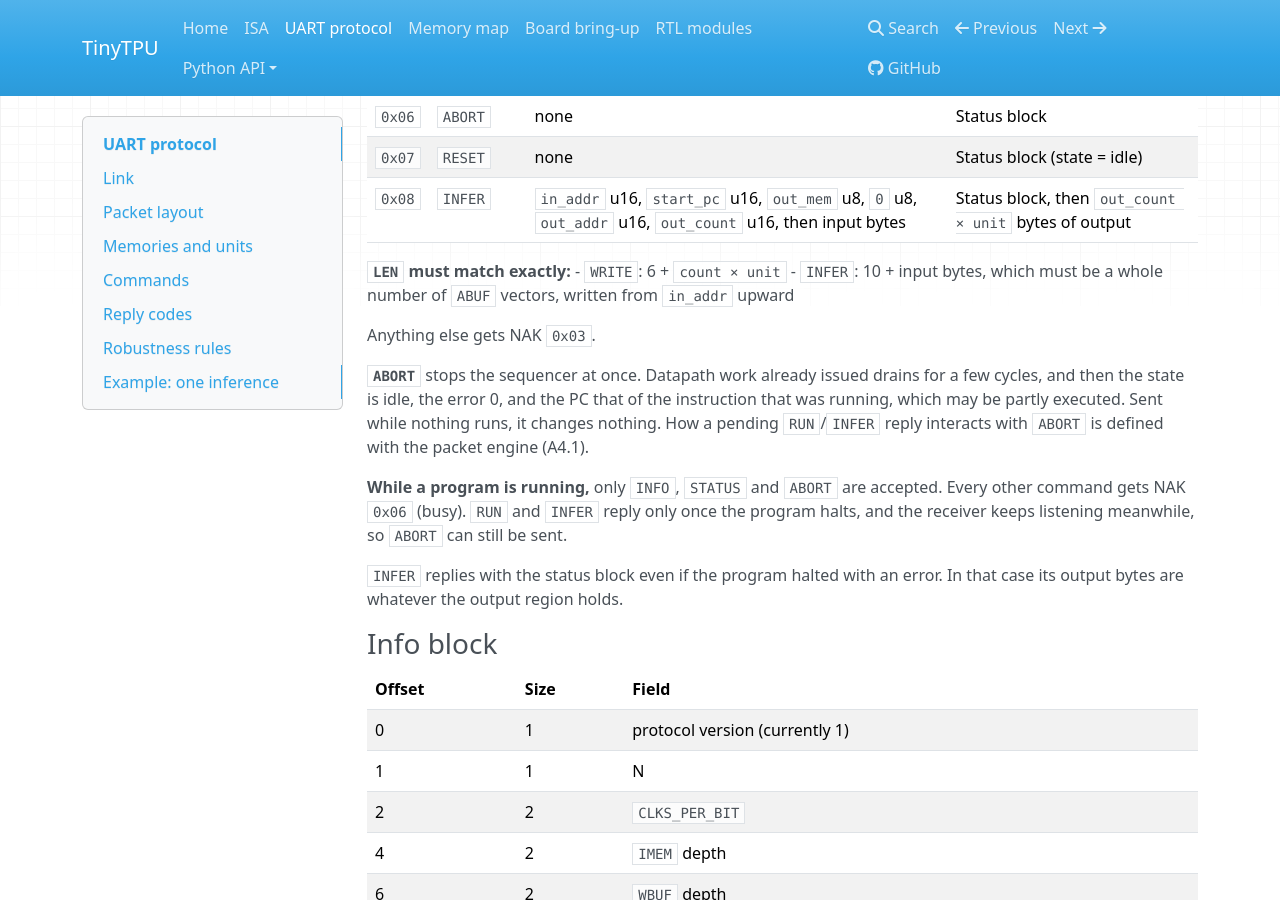
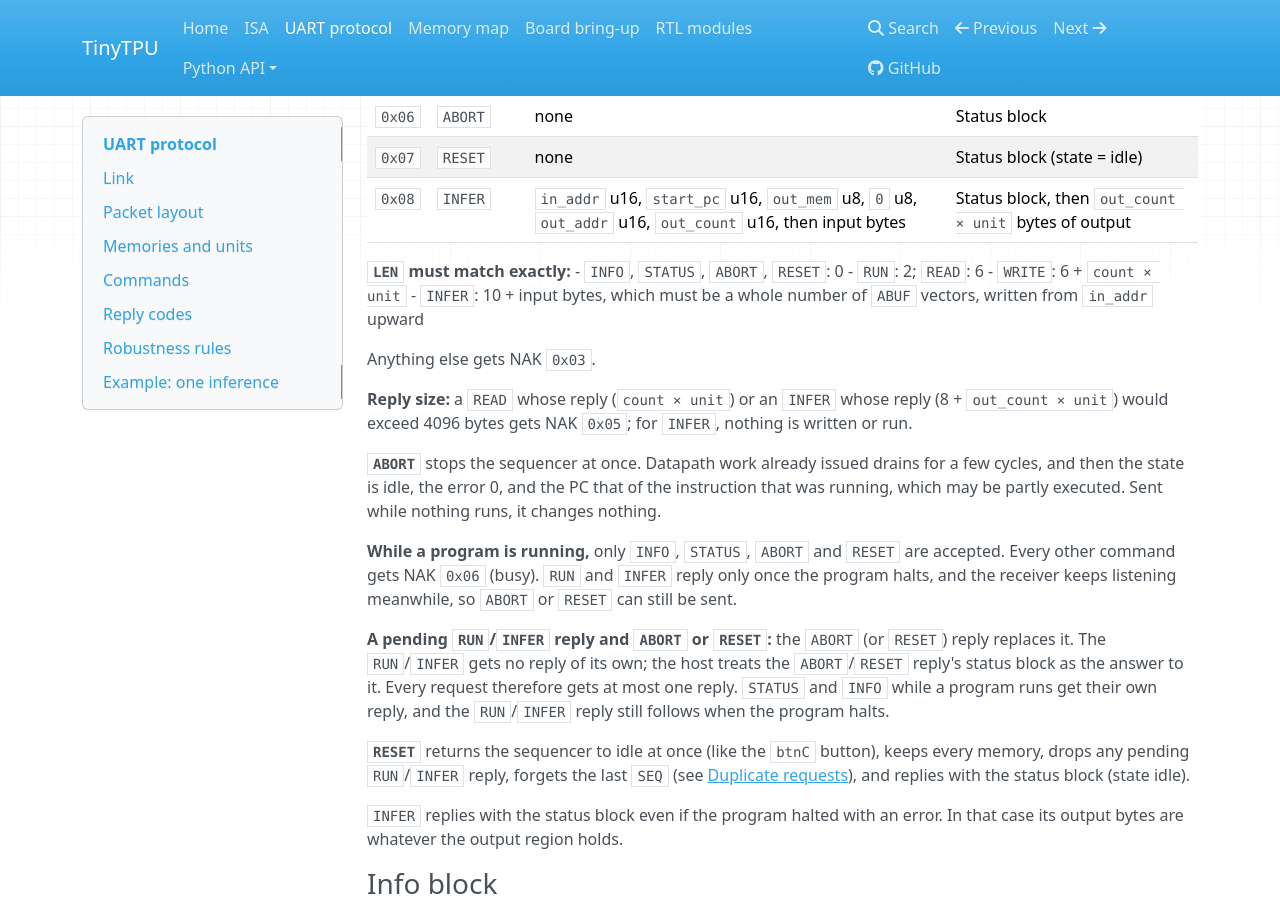
Before and after one commit to Gnchapman24/TinyTPU, an MkDocs documentation site: the page built from docs/uart_protocol.md, in a window 1280 px wide and 900 px high, scrolled down 2083 px. Built offline with MkDocs 1.6.1, drawn with Linux system fonts in a browser that asks for light colours; nearby versions of some CDN libraries; some of the changed text lies outside the part shown.

Commit message:
Decide the open protocol points for the packet engine (A4.1)
docs/uart_protocol.md, docs/isa.md, AGENTS.md:
- An ABORT or RESET reply replaces a pending RUN/INFER reply: every
  request gets at most one reply.
- RESET is accepted while a program runs (as the ISA table said); it
  drops a pending reply and forgets the last SEQ.
- A READ / INFER reply over 4096 bytes is NAK 0x05.
- A PTAB entry with non-zero reserved bits is not written and turns the
  reply into NAK 0x05 (earlier entries may be written).
- A duplicate RUN/INFER while its program runs re-arms the pending
  reply instead of replying at once.
- NAK priority: CRC, unknown, too long, length, duplicate rule, busy,
  argument. Exact LEN per command. Only WRITE/RUN/INFER/ABORT update
  the remembered SEQ.

Co-Authored-By: Claude Opus 5.5 <noreply@anthropic.com>

```diff
--- a/docs/uart_protocol.md
+++ b/docs/uart_protocol.md
@@ -64,14 +64,22 @@ Addresses and counts are in units, never bytes. Each memory's depth is reported
 | `0x08` | `INFER` | `in_addr` u16, `start_pc` u16, `out_mem` u8, `0` u8, `out_addr` u16, `out_count` u16, then input bytes | Status block, then `out_count × unit` bytes of output |
 
 **`LEN` must match exactly:**
+- `INFO`, `STATUS`, `ABORT`, `RESET`: 0
+- `RUN`: 2; `READ`: 6
 - `WRITE`: 6 + `count × unit`
 - `INFER`: 10 + input bytes, which must be a whole number of `ABUF` vectors, written from `in_addr` upward
 
 Anything else gets NAK `0x03`.
 
-**`ABORT`** stops the sequencer at once. Datapath work already issued drains for a few cycles, and then the state is idle, the error 0, and the PC that of the instruction that was running, which may be partly executed. Sent while nothing runs, it changes nothing. How a pending `RUN`/`INFER` reply interacts with `ABORT` is defined with the packet engine (A4.1).
+**Reply size:** a `READ` whose reply (`count × unit`) or an `INFER` whose reply (8 + `out_count × unit`) would exceed 4096 bytes gets NAK `0x05`; for `INFER`, nothing is written or run.
 
-**While a program is running,** only `INFO`, `STATUS` and `ABORT` are accepted. Every other command gets NAK `0x06` (busy). `RUN` and `INFER` reply only once the program halts, and the receiver keeps listening meanwhile, so `ABORT` can still be sent.
+**`ABORT`** stops the sequencer at once. Datapath work already issued drains for a few cycles, and then the state is idle, the error 0, and the PC that of the instruction that was running, which may be partly executed. Sent while nothing runs, it changes nothing.
+
+**While a program is running,** only `INFO`, `STATUS`, `ABORT` and `RESET` are accepted. Every other command gets NAK `0x06` (busy). `RUN` and `INFER` reply only once the program halts, and the receiver keeps listening meanwhile, so `ABORT` or `RESET` can still be sent.
+
+**A pending `RUN`/`INFER` reply and `ABORT` or `RESET`:** the `ABORT` (or `RESET`) reply replaces it. The `RUN`/`INFER` gets no reply of its own; the host treats the `ABORT`/`RESET` reply's status block as the answer to it. Every request therefore gets at most one reply. `STATUS` and `INFO` while a program runs get their own reply, and the `RUN`/`INFER` reply still follows when the program halts.
+
+**`RESET`** returns the sequencer to idle at once (like the `btnC` button), keeps every memory, drops any pending `RUN`/`INFER` reply, forgets the last `SEQ` (see [Duplicate requests](#duplicate-requests-seq)), and replies with the status block (state idle).
 
 `INFER` replies with the status block even if the program halted with an error. In that case its output bytes are whatever the output region holds.
 
@@ -108,12 +116,14 @@ Anything else gets NAK `0x03`.
 | `0x02` | unknown command | none |
 | `0x03` | bad length | none |
 | `0x04` | payload too long (`LEN` > 4096) | none |
-| `0x05` | bad argument: unknown memory, `addr + count` beyond depth, count 0, or a non-zero reserved byte | none |
+| `0x05` | bad argument: unknown memory, `addr + count` beyond depth, count 0, a reply over 4096 bytes, a `start_pc` beyond `IMEM`, or a non-zero reserved byte or bit | none (except a `PTAB` payload, see [Write-through](#write-through)) |
 | `0x06` | busy | none |
 
 A request that times out partway through gets **no reply** (see [Timeouts](#timeouts-and-recovery)).
 
 Reply codes describe the **packet**. Errors from the **program** (ISA error codes 1–6) are reported in the status block's error field, inside an ACK.
+
+**When several apply, the first in this order is sent:** bad CRC (`0x01`), unknown command (`0x02`), payload too long (`0x04`), bad length (`0x03`), then the [duplicate rule](#duplicate-requests-seq), then busy (`0x06`), then bad argument (`0x05`).
 
 ## Robustness rules
 
@@ -124,16 +134,17 @@ Reply codes describe the **packet**. Errors from the **program** (ISA error code
 - The CRC is checked after the last byte. If it fails, the FPGA replies NAK `0x01`, and the written range may hold bad data. The host must resend; `WRITE` is safe to repeat.
 - **Nothing executes before its CRC passes.** `RUN` and `INFER` start the sequencer only after a good CRC.
 - Arguments are checked from the header and fixed fields **before** any payload byte is written. A bad argument writes nothing: the remaining payload is read and discarded, and the FPGA replies NAK `0x05`.
+- **One exception, `PTAB` reserved bits:** bits 7:6 of an entry's shift byte and its pad byte can only be checked when that entry arrives. An entry with a non-zero reserved bit is not written, the rest of the payload is still processed, and the reply is NAK `0x05`. Entries before it may already have been written, as with a bad CRC.
 
 ### Duplicate requests (`SEQ`)
 
-The FPGA remembers the `SEQ` of the last request it executed. If the next request is identical in `CMD` and `SEQ`, and its CRC is good, the FPGA **does not execute it again**. It rebuilds the reply instead:
+The FPGA remembers the `CMD` and `SEQ` of the last `WRITE`, `RUN`, `INFER` or `ABORT` it executed (requests without side effects, `READ`, `INFO` and `STATUS`, do not change it, so polling `STATUS` while a program runs does not hide a resent `RUN`). If a request is identical in `CMD` and `SEQ`, and its CRC is good, the FPGA **does not execute it again**. It rebuilds the reply instead:
 
 | Command | Reply to a duplicate |
 |---|---|
 | `WRITE` | ACK; the data is **not** rewritten |
-| `RUN` | current status block |
-| `INFER` | current status block + output re-read from memory |
+| `RUN` | while its program still runs: no immediate reply; the normal reply is sent when the program halts (exactly as for the original). Otherwise: current status block |
+| `INFER` | as `RUN`; the reply is the status block + output read from memory |
 | `READ`, `INFO`, `STATUS` | executed normally; they have no side effects |
 | `ABORT`, `RESET` | executed normally; they are idempotent |
 
```
Also changed, not shown: AGENTS.md (+8 -1 lines), docs/isa.md (+1 -1 lines).
